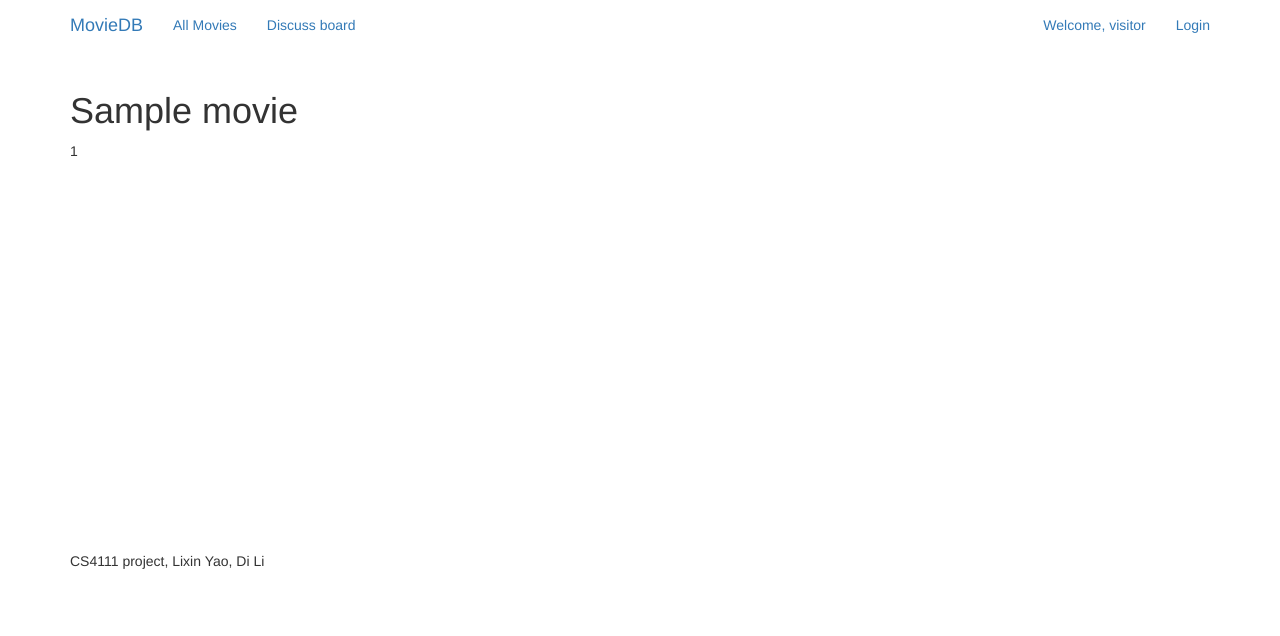
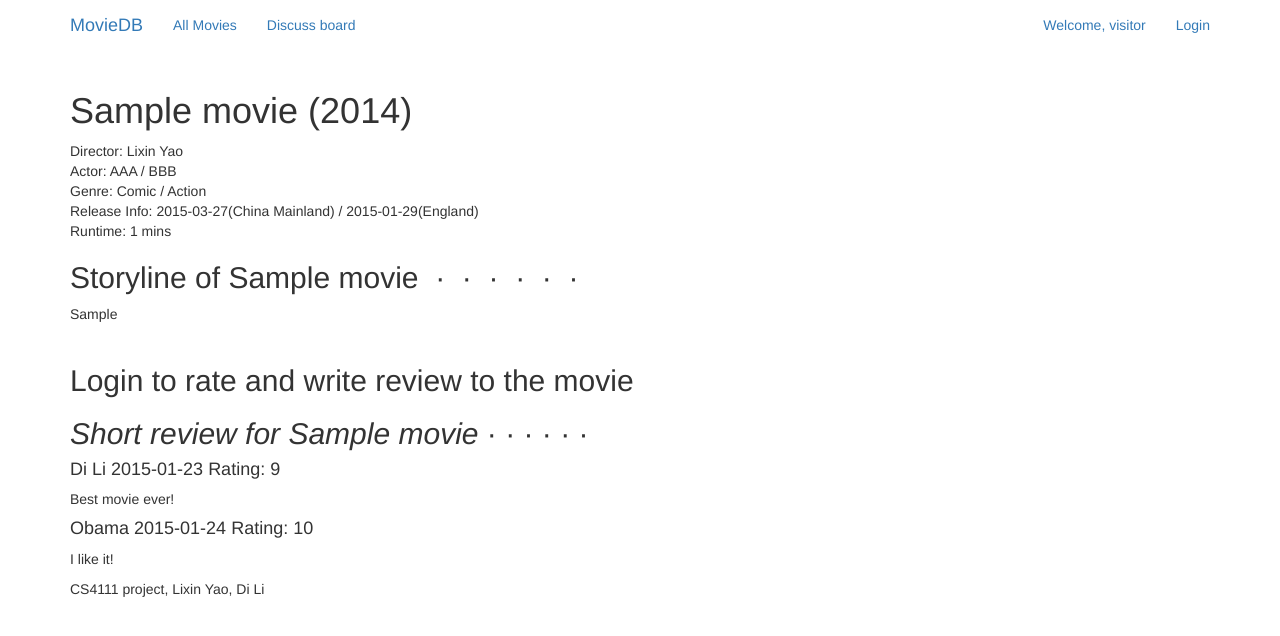
Before and after one commit to Staniel/Database-course-project, a Django app: page /movie/1/ in a window 1280 px wide. Shown: the top 636 px of the page. Run offline with Django 3.2, Linux system fonts and the light colour scheme; tables that the repository leaves empty hold one stand-in row (values such as "Sample post"); some libraries are stand-ins or nearby versions.

Commit message:
add basic detail page

```diff
--- a/moviedb/movie/templates/movie/moviedetail.html
+++ b/moviedb/movie/templates/movie/moviedetail.html
@@ -1,11 +1,81 @@
 {% extends "movie/base.html" %}
 {% block content %}
-
-	<h1>{{movie.name}}</h1>
-	<p>{{movie.runtime}}</p>
-
+	<h1>
+        <span >{{movie.name}}</span>
+         <span >(2014)</span>
+    </h1>
+<div id="info">
+        <span ><span>Director</span>: <span>Lixin Yao</span></span><br/>
+        <span ><span>Actor</span>:
+        <span >AAA / BBB</span></span><br/>
+        <span >Genre:</span> <span>Comic</span> / <span >Action</span> <br/>
+        <span >Release Info:</span> <span>2015-03-27(China Mainland)</span> / <span>2015-01-29(England)</span><br/>
+        <span >Runtime:</span> <span>{{movie.runtime}} mins</span> <br/>
+        <div >
+            <h2>Storyline of {{movie.name}}&nbsp;&nbsp;·&nbsp;&nbsp;·&nbsp;&nbsp;·&nbsp;&nbsp;·&nbsp;&nbsp;·&nbsp;&nbsp;·</h2>
+            <div >
+                <span >
+                    {{movie.storyline}}
+                <br />
+                <br />
+                </span>
+            </div>
+        </div>
+    </div>
+	  {% if loggedin %}
+<form action="{% url 'moviedb:reviewmovie' movie.id%} " id="reviewform">
+  </br>
+  <h2>give your rating and review for this movie!</h2>
+  Rating:
+  <select name="rating">
+    <option value="1">1</option>
+    <option value="2">2</option>
+    <option value="3">3</option>
+    <option value="4">4</option>
+    <option value="5">5</option>
+    <option value="6">6</option>
+    <option value="7">7</option>
+    <option value="8">8</option>
+    <option value="9">9</option>
+    <option value="10">10</option>
+  </select>
+</br>
+</br>
+  <textarea rows="4" cols="50" name="review" placeholder="Enter your review here...">
+</textarea>
+</br>
+  <input type="submit" value="Submit">
+</form>
+<br>
+      {% else %}
+      <h2>Login to rate and write review to the movie</h2>
+      {%endif%}
+ 		<h2>
+        	<i >Short review for {{movie.name}}</i>
+              · · · · · ·
+    	</h2>
+    <div id="commentlist">
+        <div>
+            <h4>
+                <span>
+                    <span >Di Li</span>
+                    <span >2015-01-23</span>
+                    <span>Rating: 9</span>
+                </span>
+            </h4>
+            <p> Best movie ever!</p>
+        </div>
+        <div>
+            <h4>
+                <span>
+                    <span >Obama</span>
+                    <span >2015-01-24</span>
+                    <span>Rating: 10</span>
+                </span>
+            </h4>
+            <p> I like it!</p>
+        </div>
+    </div>
 {% endblock %}
-
 {% block flyer %}
-
 {% endblock %}
--- a/moviedb/movie/urls.py
+++ b/moviedb/movie/urls.py
@@ -12,6 +12,7 @@ urlpatterns = patterns('',
     url(r'^user/(?P<userid>[0-9]+)/$', UserView.user, name='user'),
 
     url(r'^movie/(?P<movieid>[0-9]+)/$', MovieView.movie, name='movie'),
+    url(r'^movie/review/(?P<movieid>[0-9]+)/$', MovieView.reviewmovie, name='reviewmovie'),
     url(r'^movie/watch/$', MovieView.watchmovielist, name='watchmovielist'),
     url(r'^movie/watch/add/(?P<movieid>[0-9]+)/$', MovieView.watchmovie, name='watchmovie'),
     url(r'^movie/watch/delete/(?P<movieid>[0-9]+)/$', MovieView.unwatchmovie, name='unwatchmovie'),
--- a/moviedb/movie/views/MovieView.py
+++ b/moviedb/movie/views/MovieView.py
@@ -22,6 +22,12 @@ def movie(request, movieid):
 def watchmovielist(request):
 	return HttpResponse("hello world")
 
+
+@login_required
+def reviewmovie(request, movieid):
+	return HttpResponse("hello world")
+
+
 @login_required
 def watchmovie(request, movieid):
 	return HttpResponse("hello world")
```
